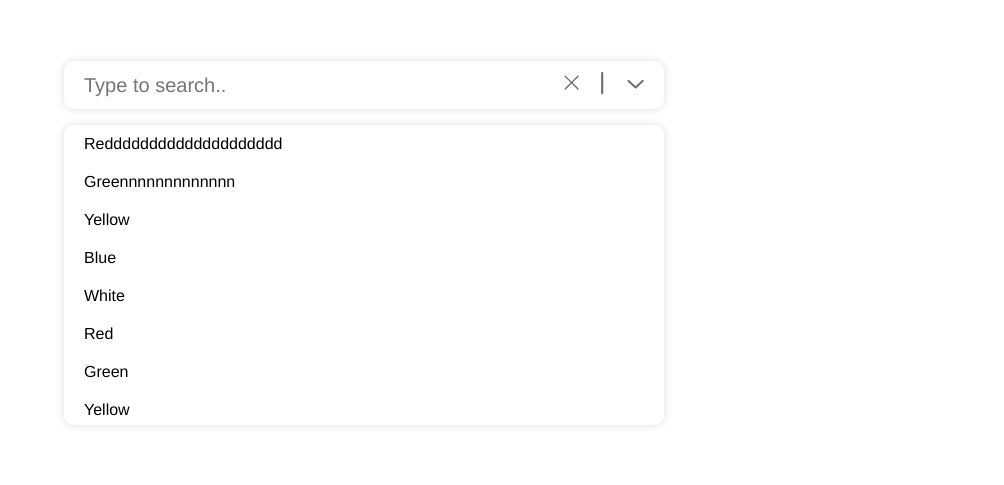
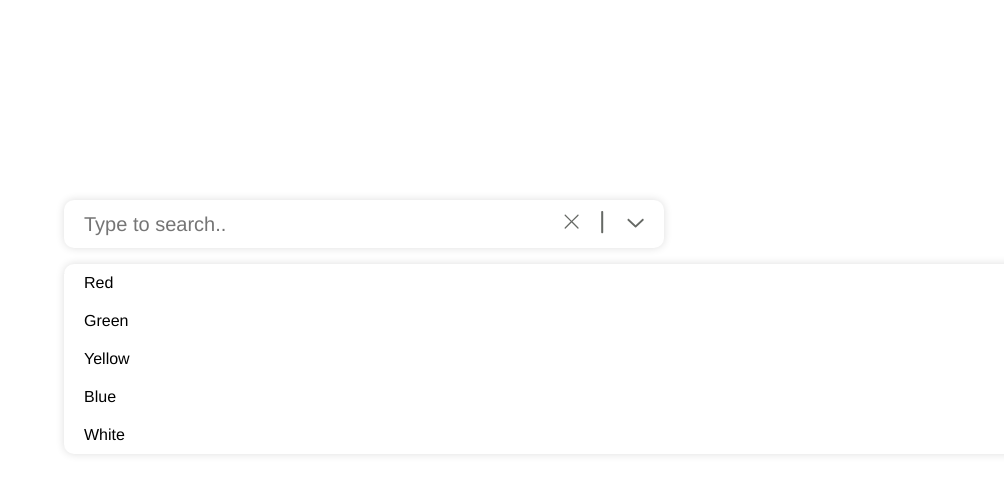
Before and after one commit to fia52/custom-react-select-component, a React (Create React App) app: page / in a window 1280 px wide. Shown: the part 157-642 px from the top of the page, without its empty margins (276-1280 px from the left). Built offline with nearby package versions, Linux system fonts and the light colour scheme.

Commit message:
z-index, ClickAwayListener

```diff
--- a/package.json
+++ b/package.json
@@ -3,6 +3,7 @@
   "version": "0.1.0",
   "private": true,
   "dependencies": {
+    "@mui/base": "^5.0.0-beta.3",
     "@testing-library/jest-dom": "^5.16.5",
     "@testing-library/react": "^13.4.0",
     "@testing-library/user-event": "^13.5.0",
--- a/src/components/input/CustomSelect.jsx
+++ b/src/components/input/CustomSelect.jsx
@@ -1,23 +1,24 @@
-import React, {useEffect, useState} from 'react';
+import React, {useEffect, useMemo, useState} from 'react';
 
-import {FaSearch} from "react-icons/fa"
-import {ImCross} from "react-icons/im"
+import {ClickAwayListener} from '@mui/base'
 import {RxCross2, RxCross1, RxDividerVertical, RxChevronDown, RxChevronUp} from "react-icons/rx"
 
 import styles from "./CustomSelect.module.css";
 
 
 const optionList = [
-    "Redddddddddddddddddddd", "Greennnnnnnnnnnnn", "Yellow", "Blue", "White",
     "Red", "Green", "Yellow", "Blue", "White",
-    "Red", "Green", "Yellow", "Blue", "White",
-    "Red", "Green", "Yellow", "Blue", "White",
-    "Red", "Green", "Yellow", "Blue", "White",
+    // "Red", "Green", "Yellow", "Blue", "White",
+    // "Red", "Green", "Yellow", "Blue", "White",
+    // "Red", "Green", "Yellow", "Blue", "White",
+    // "Red", "Green", "Yellow", "Blue", "White",
 ];
 
 const CustomSelect = () => {
 
     const [options, setOptions] = useState(optionList);
+
+    const [dropdownOptions, setDropdownOptions] = useState(options)
 
     const [input, setInput] = useState("");
 
@@ -52,14 +53,16 @@ const CustomSelect = () => {
         }))
     };
 
-    const delAllQuery = () => {
+    const handleBigCrossPress = () => {
+        setInput("")
         setOptions([...options, ...queryList])
         setQueryList([])
     }
 
 
     return (
-        <React.Fragment>
+        <ClickAwayListener onClickAway={() => setIsOpen(!isOpen)}>
+            <div>
 
                 <div className={styles.input_wrapper}>
                     {/*<FaSearch id="search-icon" />*/}
@@ -85,7 +88,7 @@ const CustomSelect = () => {
                         onChange={(e) => handleChange(e.target.value)}
                     />
 
-                <div onClick={() => delAllQuery()}>
+                    <div onClick={() => handleBigCrossPress()}>
                         <RxCross1 className={styles.rx_big_cross}/>
                     </div>
 
@@ -95,14 +98,14 @@ const CustomSelect = () => {
 
                     <div onClick={() => setIsOpen(!isOpen)}>
                         {isOpen
-                        ? <RxChevronDown className={styles.carets}  />
-                        : <RxChevronUp className={styles.carets} />
+                            ? <RxChevronDown className={styles.carets}/>
+                            : <RxChevronUp className={styles.carets}/>
                         }
                     </div>
                 </div>
 
             {(isOpen || input) && (
-                <div className={styles.options_list}>
+                <div className={styles.dropdown_list}>
                     {
                         options.filter(option => {
                             const searchValue = input.toLowerCase()
@@ -123,7 +126,12 @@ const CustomSelect = () => {
                     </div>
                 )}
 
-        </React.Fragment>
+                <div className={styles.text_here}>
+                    text here
+                </div>
+
+            </div>
+        </ClickAwayListener>
     );
 };
 
--- a/src/components/input/CustomSelect.module.css
+++ b/src/components/input/CustomSelect.module.css
@@ -11,7 +11,7 @@
   border: none;
   border-radius: 10px;
   padding: 0 15px;
-  box-shadow: 0px 0px 8px #ddd;
+  box-shadow: 0 0 8px #ddd;
   background-color: white;
   display: flex;
   align-items: center;
@@ -24,39 +24,45 @@ input {
   font-size: 1.25rem;
   width: 100%;
   margin-left: 5px;
-}
-
-input:focus {
-  outline: none;
+  outline: none; /* Добавлено для поддержки фокуса */
 }
 
 .carets {
   color: #666965;
   font-size: 1.7rem;
+  cursor: pointer; /* Добавлено для указания возможности нажатия */
 }
 
 .search_result {
   padding: 10px 20px;
+  cursor: pointer; /* Добавлено для указания возможности нажатия */
 }
 
 .search_result:hover {
   background-color: #efefef;
 }
 
-.options_list {
+.dropdown_list {
   width: 100%;
   background-color: white;
   display: flex;
   flex-direction: column;
-  box-shadow: 0px 0px 8px #ddd;
+  box-shadow: 0 0 8px #ddd;
   border-radius: 10px;
   margin-top: 1rem;
   max-height: 300px;
   overflow-y: auto;
+  z-index: 10;
+  position: fixed;
+}
+
+.text_here {
+  margin-top: 20px;
 }
 
 .rx_cross {
   margin-left: 5px;
+  cursor: pointer; /* Добавлено для указания возможности нажатия */
 }
 
 .rx_cross:hover {
@@ -66,7 +72,6 @@ input:focus {
 .query_list {
   display: flex;
   flex-wrap: wrap;
-  /*width: 70%;*/
 }
 
 .query_item_container {
@@ -87,6 +92,7 @@ input:focus {
 .rx_big_cross {
   color: #666965;
   font-size: 1.2rem;
+  cursor: pointer; /* Добавлено для указания возможности нажатия */
 }
 
 .rx_big_cross:hover {
```
Also changed, not shown: 1 other file (tests, documents, lock files or other folders). Lines whose indentation alone changed are shown as unchanged.
